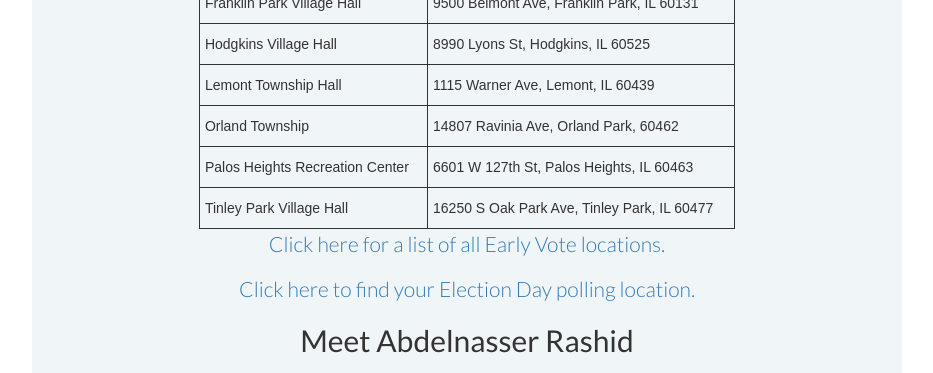
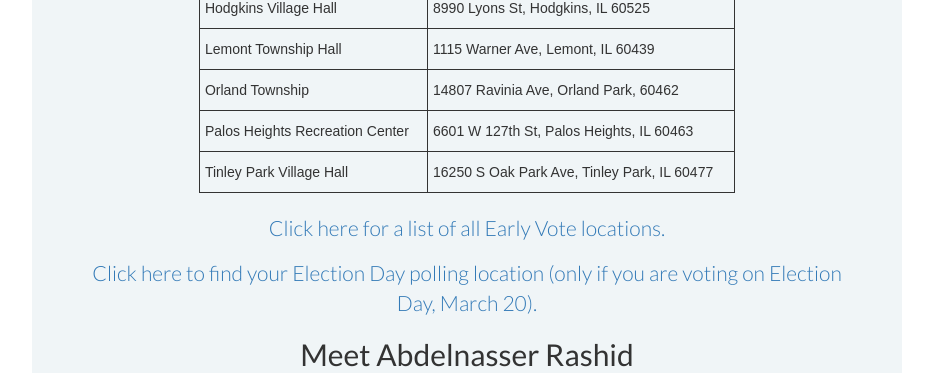
Before and after one commit to abdelnasser11/abdelnasser11.github.io, a Jekyll site: the page built from index.html, in a window 1280 px wide and 900 px high, scrolled down 652 px, cut to the strip 0-373 px from the top of the window. Shown: the whole strip, without its empty margins (173-1106 px from the left). Built offline with Jekyll 4.4.1, drawn with Linux system fonts in a browser that asks for light colours; nearby versions of some CDN libraries; library files that are not in the unit come from our copies.

Commit message:
Fixed formatting

```diff
--- a/index.html
+++ b/index.html
@@ -4,12 +4,12 @@
 
 <div class="jumbotron">
     <h2>Early Vote Locations</h2>
-    <center><h3>
+    <center><h4>
         All Early Vote locations are open:<br>
         Saturday, 3/17: 9am-5pm<br>
         Sunday, 3/18: 10am-4pm<br>
         Monday, 3/19: 9am-5pm<br>
-    </h3>
+    </h4>
     <style type="text/css">
         .tg  {border-collapse:collapse;border-spacing:0;}
         .tg td{font-family:Arial, sans-serif;font-size:14px;padding:10px 5px;border-style:solid;border-width:1px;overflow:hidden;word-break:normal;}
@@ -64,11 +64,12 @@
             <td class="tg-yw4l">16250 S Oak Park Ave, Tinley Park, IL 60477</td>
           </tr>
         </table>
+        <br>
         <p>
-            <a href="https://www.cookcountyclerk.com/service/early-voting-locations">Click here for a list of all Early Vote locations.</a>
+            <a href="https://www.cookcountyclerk.com/service/early-voting-locations" target="_blank">Click here for a list of all Early Vote locations.</a>
         </p>
         <p>
-            <a href="https://www.cookcountyclerk.com/service/your-voter-information/voter/search#edit-polling">Click here to find your Election Day polling location.</a>
+            <a href="https://www.cookcountyclerk.com/service/your-voter-information/voter/search#edit-polling" target="_blank">Click here to find your Election Day polling location (only if you are voting on Election Day, March 20).</a>
         </p>
     </center>
     <h2>Meet Abdelnasser Rashid</h2>
```
